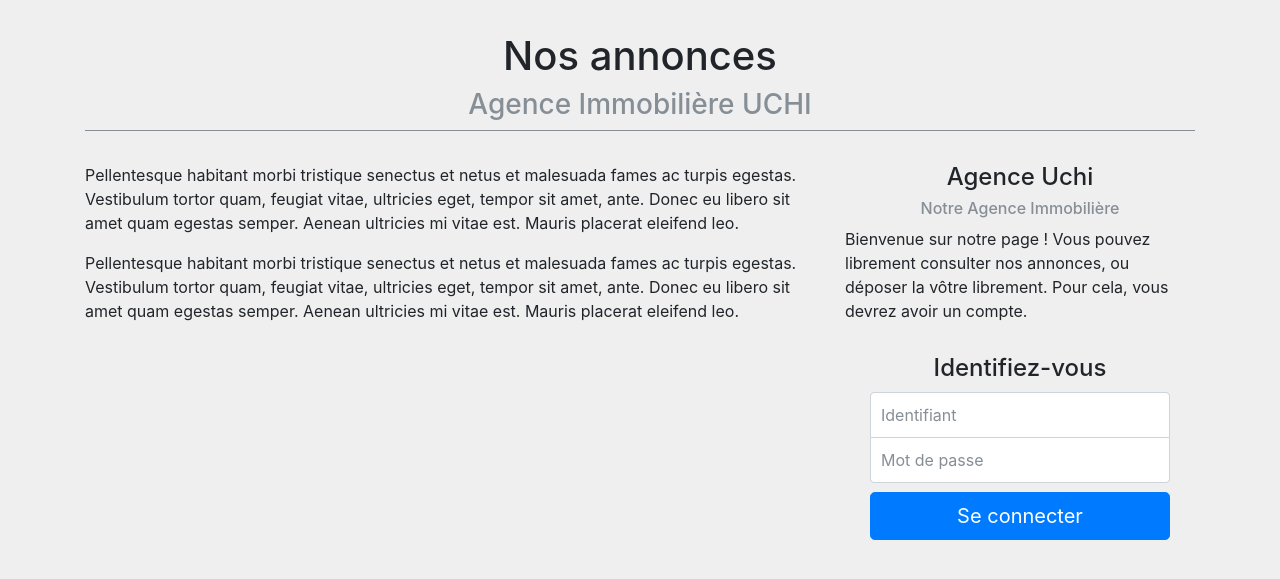
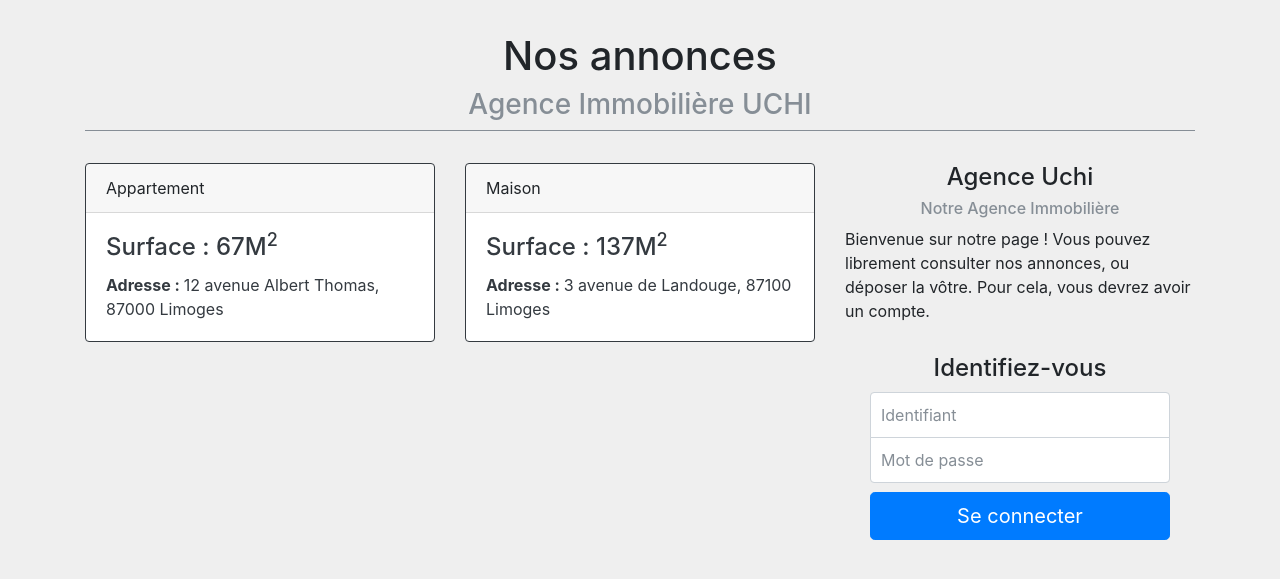
Before and after one commit to PichTic/Ue219-Groupe1, a PHP site: page / in a window 1280 px wide. Shown: the part 56-635 px from the top of the page. Run offline with PHP 8.4, Linux system fonts and the light colour scheme; data comes from the database, SQL or seed files in the repository.

Commit message:
added ads for index.php & improved html header

```diff
--- a/index.php
+++ b/index.php
@@ -7,6 +7,10 @@ require_once 'lib/includes.php';
 <!DOCTYPE html>
 <html lang="fr">
 <head>
+    <meta charset="UTF-8">
+    <meta name="viewport" content="width=device-width, initial-scale=1.0">
+    <meta http-equiv="X-UA-Compatible" content="ie=edge">
+    <title>Ue219 Groupe1</title>
     <link rel="stylesheet" href="./css/bootstrap.min.css">
     <link rel="stylesheet" href="./css/custom.css">
 </head>
@@ -28,14 +32,15 @@ require_once 'lib/includes.php';
         </div>
         <div class="row">
             <div class="col-md-8">
-                <p>Pellentesque habitant morbi tristique senectus et netus et malesuada fames ac turpis egestas. Vestibulum tortor quam, feugiat vitae, ultricies eget, tempor sit amet, ante. Donec eu libero sit amet quam egestas semper. Aenean ultricies mi vitae est. Mauris placerat eleifend leo.</p>
-                <p>Pellentesque habitant morbi tristique senectus et netus et malesuada fames ac turpis egestas. Vestibulum tortor quam, feugiat vitae, ultricies eget, tempor sit amet, ante. Donec eu libero sit amet quam egestas semper. Aenean ultricies mi vitae est. Mauris placerat eleifend leo.</p>
+                <?php
+                    include 'vues/annonces.php';
+                ?>
             </div>
             <div class="col-md-4">
 
                 <h2 class="text-center h4">Agence Uchi</h2>
                 <h3 class="mb-2 text-muted text-center h6">Notre Agence Immobilière</h3>
-                <p class="card-text">Bienvenue sur notre page ! Vous pouvez librement consulter nos annonces, ou déposer la vôtre librement. Pour cela, vous devrez avoir un compte.</p>
+                <p class="card-text">Bienvenue sur notre page ! Vous pouvez librement consulter nos annonces, ou déposer la vôtre. Pour cela, vous devrez avoir un compte.</p>
 
                 <?php
                 // inclusion du form de login
--- a/lib/db.php
+++ b/lib/db.php
@@ -132,3 +132,14 @@ function user_create($db, $login, $password)
 
     return $user_id;
 }
+
+function ads_list($db)
+{
+   $sql = "SELECT * FROM `logements` LIMIT 10";
+   $connect = connect($db);
+   $query = $connect->prepare($sql);
+   $query->execute();
+   $data = $query->fetchAll();
+   deconnect($connect);
+   return $data;
+}
--- a/lib/utils.php
+++ b/lib/utils.php
@@ -69,7 +69,7 @@ function add_flash($message, $key = 'flash')
     // on s'assure que la clé de stockage
     // ne va pas écraser les données en session
     // de l'utilisateur connecté
-    if ('client' !== $key) {
+    if ($key !== 'client') {
         $_SESSION[$key] = $message;
 
         return true;
--- a/parametres.php
+++ b/parametres.php
@@ -1,8 +1,10 @@
 <!DOCTYPE html>
 <html>
 <head>
-        <meta charset="utf-8">
-        <title>Paramètres du compte</title>
+    <meta charset="UTF-8">
+    <meta name="viewport" content="width=device-width, initial-scale=1.0">
+    <meta http-equiv="X-UA-Compatible" content="ie=edge">
+    <title>Ue219 Groupe1</title>
     <link rel="stylesheet" href="./css/bootstrap.min.css">
     <link rel="stylesheet" href="./css/custom.css">
 </head>
--- a/register.php
+++ b/register.php
@@ -10,6 +10,10 @@ guest_only();
 <!DOCTYPE html>
 <html lang="fr">
 <head>
+    <meta charset="UTF-8">
+    <meta name="viewport" content="width=device-width, initial-scale=1.0">
+    <meta http-equiv="X-UA-Compatible" content="ie=edge">
+    <title>Ue219 Groupe1</title>
     <link rel="stylesheet" href="./css/bootstrap.min.css">
     <link rel="stylesheet" href="./css/custom.css">
 </head>
--- /dev/null
+++ b/vues/annonces.php
@@ -0,0 +1,18 @@
+<div class="row">
+<?php
+$annonces = ads_list($db);
+foreach($annonces as $annonce) {
+  ?>
+  <div class="col-md-6">
+    <div class="card border-dark mb-3">
+      <div class="card-header"><?php echo ucfirst($annonce['type']);?></div>
+      <div class="card-body text-dark">
+        <h4 class="card-title">Surface : <?php echo $annonce['surface'];?>M<sup>2</sup></h4>
+        <p class="card-text"><strong>Adresse : </strong><?php echo $annonce['adresse'];?></p>
+      </div>
+    </div>
+  </div>
+<?php
+}
+?>
+</div>
```
Also changed, not shown: annonces-post.php (+8 -4 lines), annonces_view.php (+8 -4 lines). Lines whose indentation alone changed are shown as unchanged.
